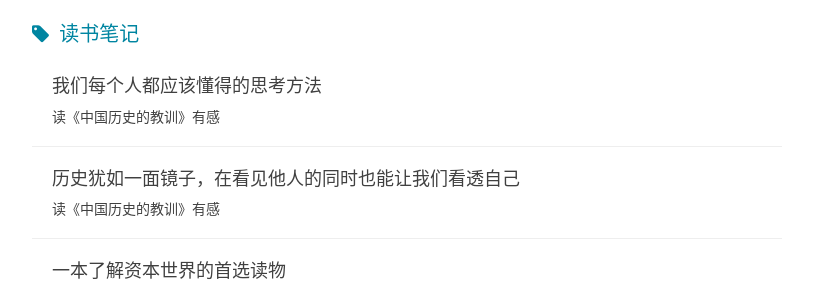
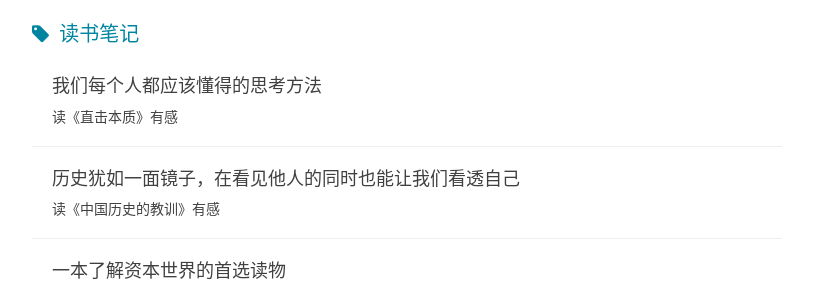
Before and after one commit to qingtian/qingtian.github.com, a Jekyll site: the page built from tags.html, in a window 1280 px wide and 900 px high, scrolled down 2128 px. Shown: the part 152-445 px from the top of the window, without its empty margins (233-1046 px from the left). Built offline with Jekyll 4.4.1, drawn with Linux system fonts in a browser that asks for light colours; nearby versions of some CDN libraries; comment, search, counter and statistics services are not loaded; some of the changed text lies outside the part shown.

Commit message:
Update 2021-12-27-each-of-us-should-understand-the-thinking-method.md

```diff
--- a/_posts/2021-12-27-each-of-us-should-understand-the-thinking-method.md
+++ b/_posts/2021-12-27-each-of-us-should-understand-the-thinking-method.md
@@ -1,7 +1,7 @@
 ---
 layout:     post
 title:      "我们每个人都应该懂得的思考方法"
-subtitle:   "读《中国历史的教训》有感"
+subtitle:   "读《直击本质》有感"
 date:       2021-12-27
 author:     "qingtian"
 catalog:    true
```
